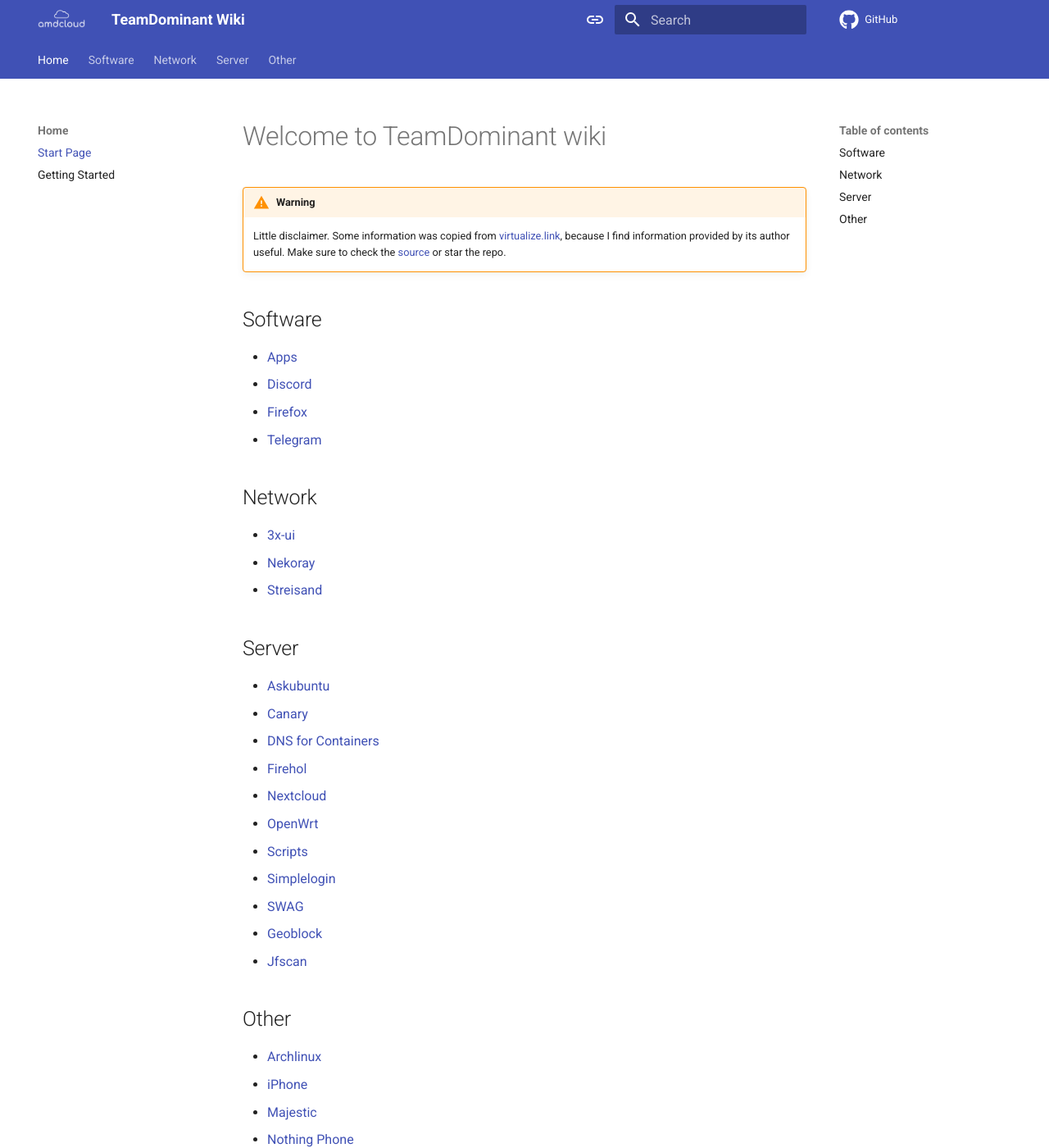
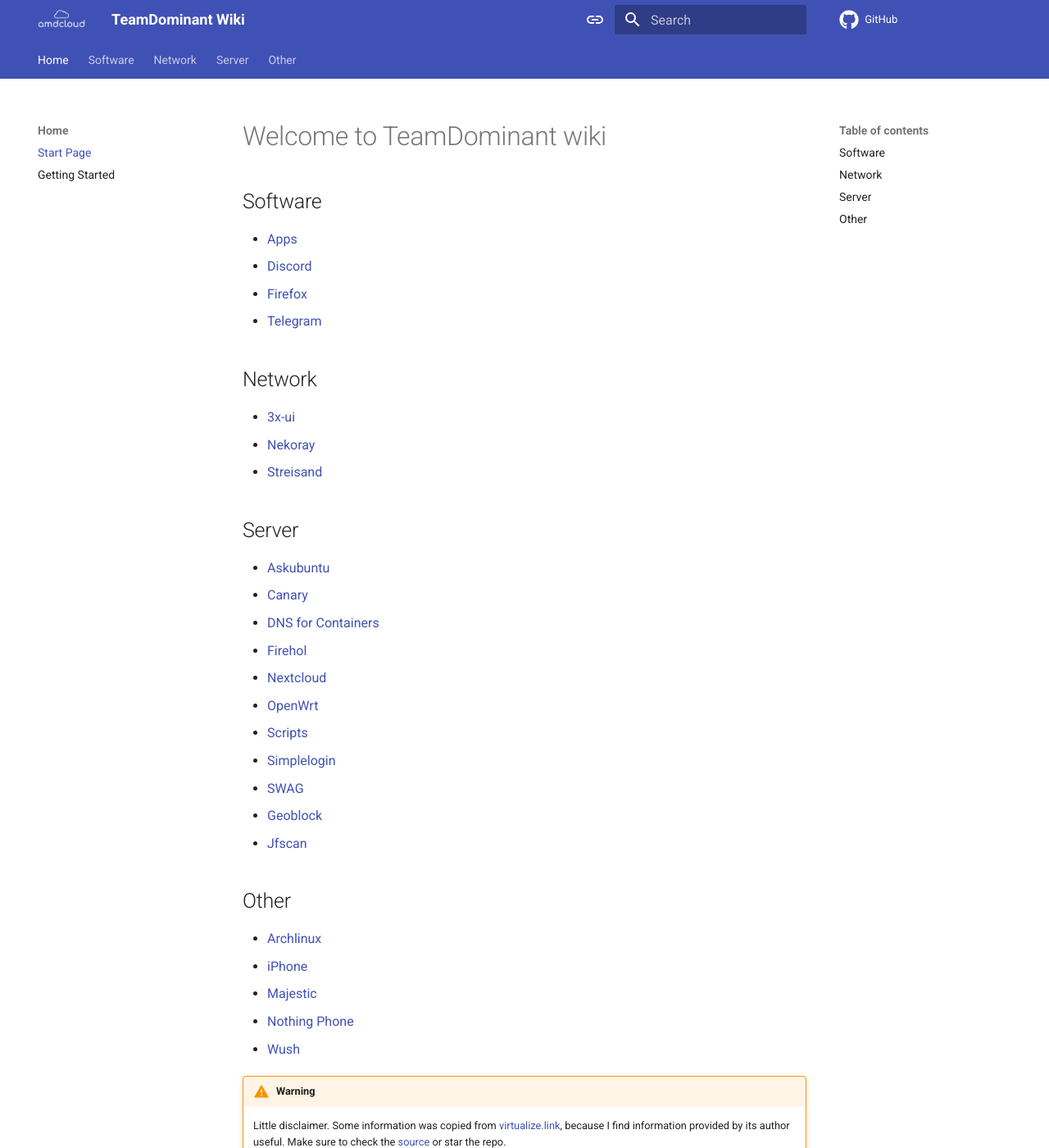
Before and after one commit to TeamDominant/Wiki-mkdocs, an MkDocs documentation site: the page built from docs/index.md, in a window 1280 px wide and 1400 px high. Shown: the whole window at 82% size. Built offline with MkDocs 1.6.1 and Material for MkDocs 9.7.7, drawn with Linux system fonts in a browser that asks for light colours; comment, search, counter and statistics services are not loaded; part of the change alters nothing that is shown.

```diff
--- a/docs/index.md
+++ b/docs/index.md
@@ -1,7 +1,4 @@
 # Welcome to TeamDominant wiki
-
-!!! warning
-    Little disclaimer. Some information was copied from [virtualize.link](https://virtualize.link/), because I find information provided by its author useful. Make sure to check the [source](https://github.com/quietsy/advanced-configurations) or star the repo.
 
 ## Software
 
@@ -37,3 +34,6 @@
 - [Majestic](majestic.md)
 - [Nothing Phone](nothing.md)
 - [Wush](wush.md)
+
+!!! warning
+    Little disclaimer. Some information was copied from [virtualize.link](https://virtualize.link/), because I find information provided by its author useful. Make sure to check the [source](https://github.com/quietsy/advanced-configurations) or star the repo.
```
